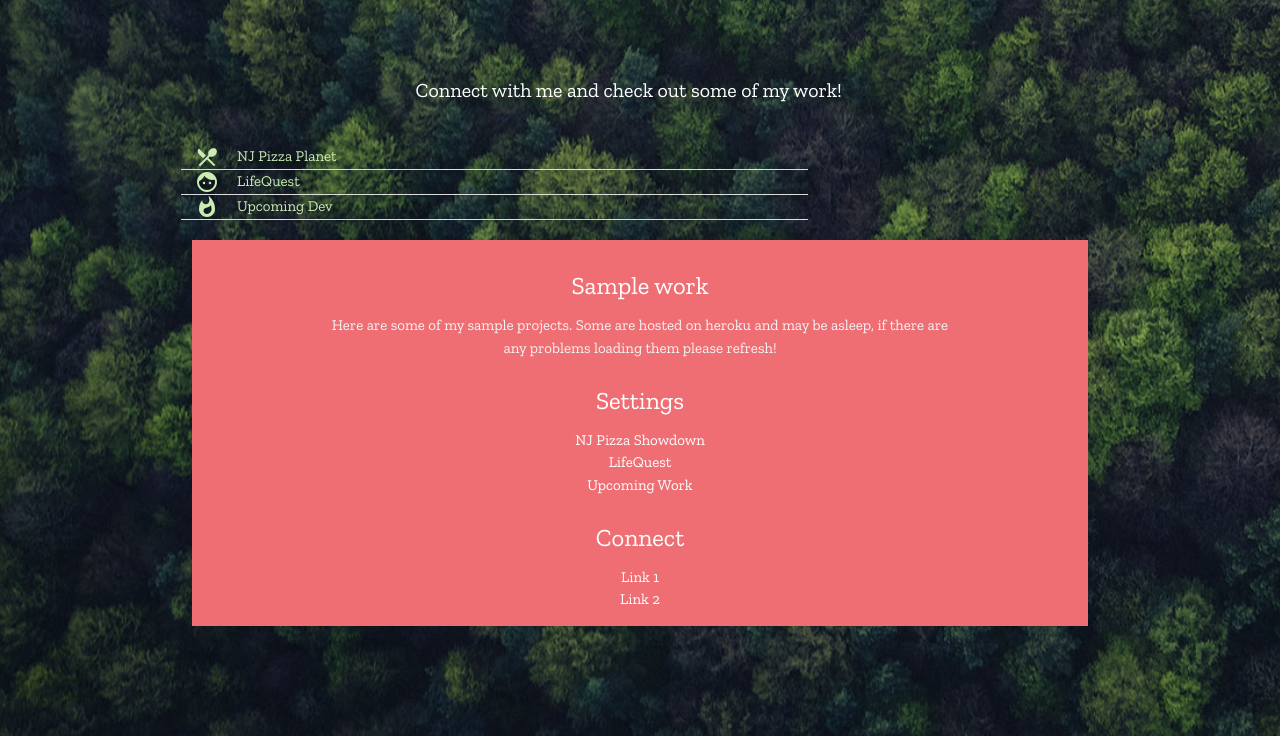
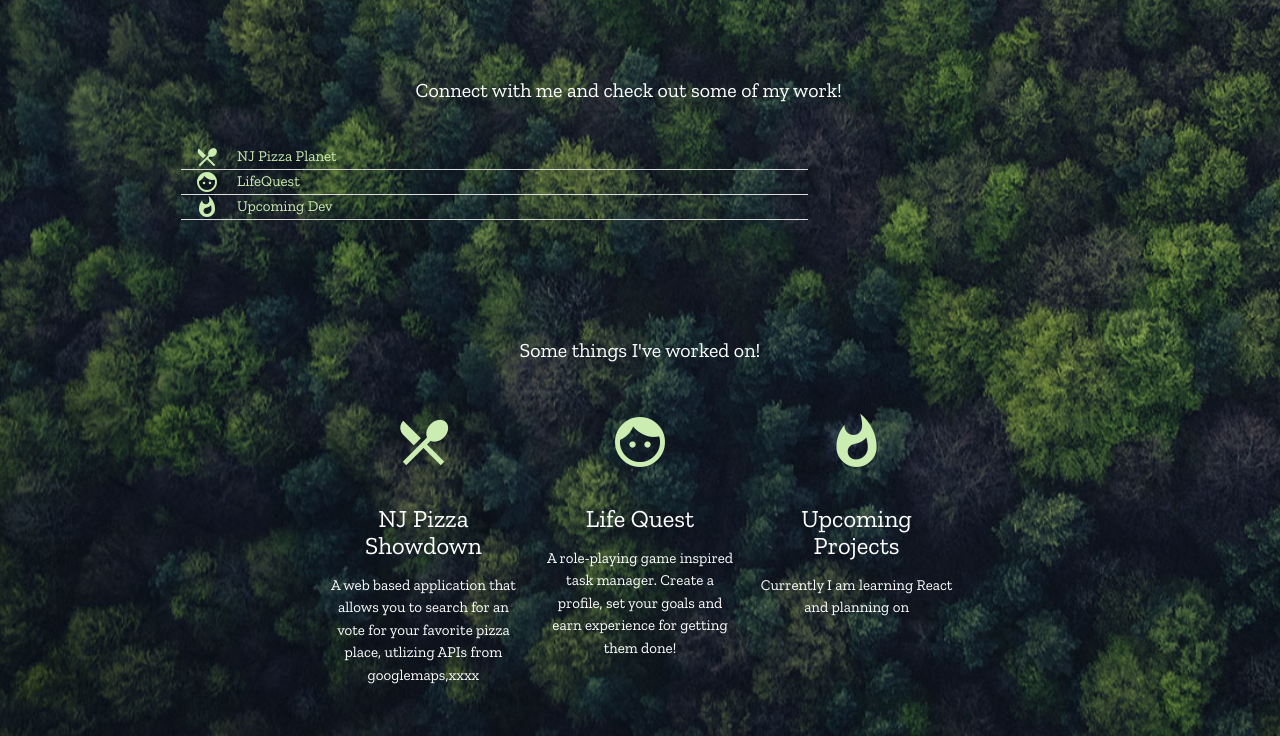
Before and after one commit to salszu/salszuPort, a PHP site: page / in a window 1280 px wide. Shown: the part 503-1239 px from the top of the page. Run offline with PHP 8.4, Linux system fonts and the light colour scheme; some libraries are stand-ins or nearby versions; some web fonts are replaced.

Commit message:
reworking dropdown port to new div

```diff
--- a/assets/style.css
+++ b/assets/style.css
@@ -29,8 +29,8 @@ body {
 [class*="entypo-"]:before {
   font-family: 'entypo', sans-serif;
 }
-.content {
-
+h5, p {
+  color: white;
 }
 .welcomeText,
 .form,
@@ -92,6 +92,12 @@ body {
   margin-right: 20px;
 
 }
+.material-icons {
+  color: #CBEDB1;
+  font-size:30px;
+}
+
+
 .socialIcon {
 
   cursor: pointer;
--- a/index.html
+++ b/index.html
@@ -14,6 +14,7 @@
 </head>
 
 <body>
+  <!-- Top of page, Name and role -->
   <div class="content container ">
     <div class="welcomeText row">
       <div class="welcome">
@@ -25,12 +26,14 @@
         </h2>
       </div>
     </div>
+    <!-- Short bio -->
     <div class="social row">
       <div class="follow">
         <p class="followUs ">
           I'm a coder who is excited about full-stack dev <br> I'm currently playing with materialize and learning angular <br> Lets link up on your next project!
         </p>
       </div>
+      <!-- Social media icons, connect with me -->
       <div class="socialIcons col 16 s12">
         <a href="https://www.linkedin.com/in/salszurlej" target="_blank">
           <span class="socialIcon linkedin brandico-linkedin-rect">
@@ -84,37 +87,45 @@
         </li>
       </ul>
     </div>
-  <footer class="page-footer foot">
+  <!-- lower container, 3 project showcase -->
   <div class="container">
-    <div class="row">
-      <div class="col 16 s12">
-        <h5 class="white-text"> Sample work </h5>
-        <p class="grey-text text-lighten-4">
-          Here are some of my sample projects. Some are hosted on heroku and may be asleep, if there are any problems loading them please refresh!
-        </p>
+     <div class="section">
+
+      <!--   showcase   -->
+      <div class="row">
+         <p class="followUs">
+        <br><br>Some things I've worked on!
+         </p>
+        <div class="col s12 m4">
+          <div class="icon-block">
+           <h2 class="center brown-text"><i class="material-icons medium">local_dining</i></h2>
+            <h5 class="center">NJ Pizza Showdown</h5>
+
+            <p class="light">A web based application that allows you to search for an vote for your favorite pizza place, utlizing APIs from googlemaps,xxxx </p>
+          </div>
+        </div>
+
+        <div class="col s12 m4">
+          <div class="icon-block">
+           <h2 class="center brown-text"><i class="material-icons medium">face</i></h2>
+            <h5 class="center">Life Quest</h5>
+
+           <p class="light"> A role-playing game inspired task manager. Create a profile, set your goals and earn experience for getting them done!</p>
+          </div>
+        </div>
+
+        <div class="col s12 m4">
+          <div class="icon-block">
+            <h2 class="center brown-text"><i class="material-icons medium">whatshot</i></h2>
+            <h5 class="center">Upcoming Projects</h5>
+
+            <p class="light"> Currently I am learning React and planning on </p>
+          </div>
+        </div>
       </div>
-      <div class="col 13 s12">
-        <h5 class="white-text">
-          Settings
-        </h5>
-        <ul>
-          <li><a class="white-text" href="#!">NJ Pizza Showdown </a></li>
-          <li><a class="white-text" href="#!">LifeQuest </a></li>
-          <li><a class="white-text" href="#!">Upcoming Work </a></li>
-        </ul>
-      </div>
-      <div class="col 13 s12">
-        <h5 class="white-text">
-          Connect
-        </h5>
-        <ul>
-          <li><a class="white-text" href="#!"> Link 1</a></li>
-          <li><a class="white-text" href="#!"> Link 2</a></li>
-        </ul>
-      </div>
+
+    </div>
   </div>
- </div>
-</footer>
 </div>
 
   <script type="text/javascript" src="https://code.jquery.com/jquery-3.2.1.min.js"></script>
```
Also changed, not shown: README.md.
